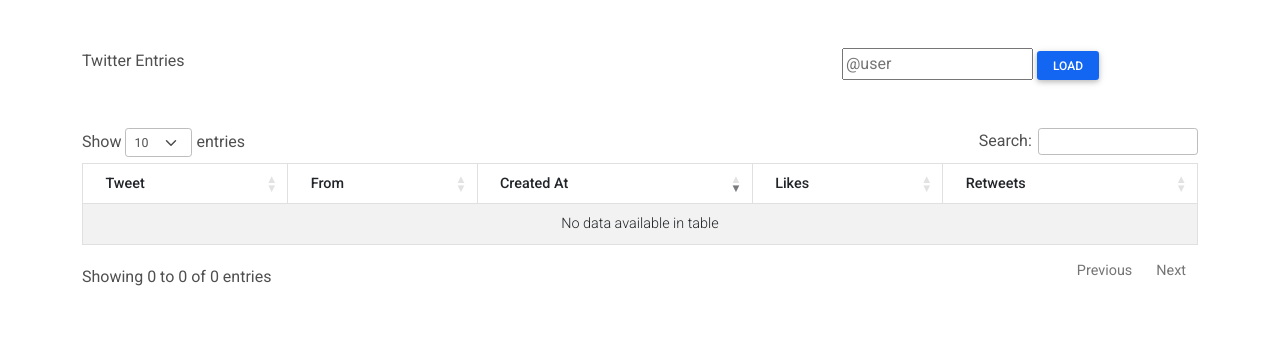
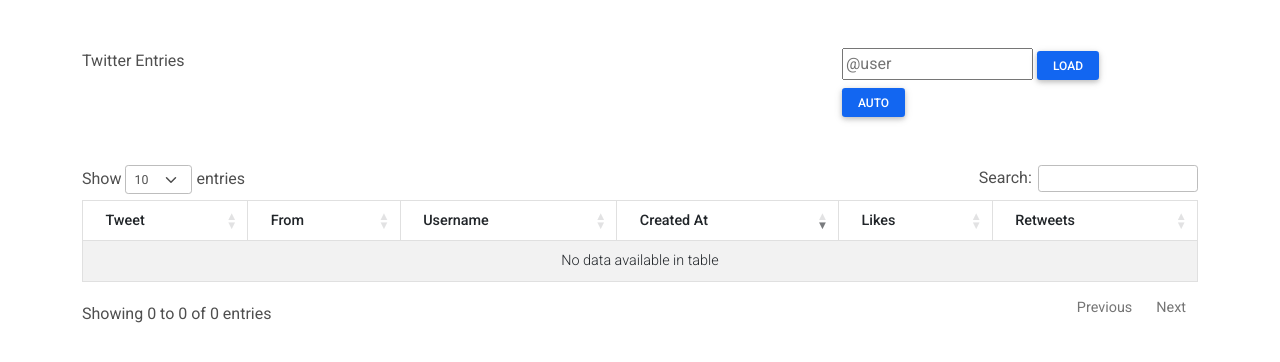
Before and after one commit to DerPauli/py-micro, a Flask app: page / in a window 1280 px wide. Shown: the top 362 px of the page. Run offline with Flask 2, Linux system fonts and the light colour scheme; data that the repository does not hold is empty; some libraries are stand-ins or nearby versions.

Commit message:
add automation; add formatting

```diff
--- a/app.py
+++ b/app.py
@@ -1,9 +1,11 @@
 from net.client import Client
 from db.db import MongoDB
 from dotenv import load_dotenv
+from dateutil import parser
 
 from flask import Flask, redirect, request, render_template, url_for, flash
 
+import os
 import json
 
 
@@ -11,7 +13,20 @@
 baseUrl = 'https://api.twitter.com/2/'
 app = Flask(__name__, template_folder='template')
 app.config.from_file('config.json', load=json.load)
-app.secret_key = "super secret key"
+app.secret_key = os.getenv('FLASK_SECRET')
+
+ENTRIES_TO_FETCH=20
+AUTO_HANDLE_LIST= [
+    'elonmusk',
+    'i_am_fabs',
+    'cnnbrk',
+    'billgates',
+    'nasa',
+    'twitter',
+    'cnn',
+    'nytimes'
+]
+
 
 load_dotenv()
 
@@ -28,7 +43,7 @@
 def fetch():
     tuser = request.form.get('handle')
     if tuser != None and tuser != '':
-        t = c.load_latest_tweets(tuser)
+        t = c.load_latest_tweets(tuser, ENTRIES_TO_FETCH)
         if t != None:
             bson = m.attach_oids(t)
 
@@ -38,3 +53,27 @@
             flash("Username not found", 'danger')
 
     return redirect(url_for('root'))
+
+@app.route("/auto", methods=['GET'])
+def auto():
+    for user in AUTO_HANDLE_LIST:
+        t = c.load_latest_tweets(user, ENTRIES_TO_FETCH)
+        if t != None:
+            bson = m.attach_oids(t)
+
+            m.print_bson(bson)
+            m.insert_tweets(bson)
+        else:
+            flash("Username not found", 'danger')
+
+    return redirect(url_for('root'))
+
+
+
+@app.template_filter('fmtdatetime')
+def format_datetime(value, format="%d.%m.%Y - %H:%M:%S"):
+    """Format a date time"""
+    if value is None:
+        return ""
+    datetime = parser.parse(value)
+    return datetime.strftime(format)
--- a/template/home.html
+++ b/template/home.html
@@ -45,6 +45,11 @@
             <input name="handle" type="text" placeholder="@user" required>
             <button type="submit" class="btn btn-sm btn-primary">Load</button>
           </form>
+          <div class="mt-2">
+            <form action="/auto" method="GET">
+              <button type="submit" class="btn btn-sm btn-primary">Auto</button>
+            </form>
+          </div>
         </div>
       </div>
     </div>
@@ -55,6 +60,8 @@
             <th class="th-sm">Tweet
             </th>
             <th class="th-sm">From
+            </th>
+            <th class="th-sm">Username
             </th>
             <th class="th-sm">Created At
             </th>
@@ -73,7 +80,8 @@
                   <i class="fa-solid fa-square-check"></i>
                 {% endif %}
               </td>
-              <td>{{ t.created_at }}</td>
+              <td>@{{ t.username | lower }}</td>
+              <td>{{ t.created_at | fmtdatetime }}</td>
               <td>{{ t.public_metrics.like_count }}</td>
               <td>{{ t.public_metrics.retweet_count }}</td>
             </tr>
@@ -86,7 +94,7 @@
       <script>
         $(document).ready(function () {
           $('#ttable').DataTable({
-            "order": [[ 2, "desc" ]]
+            "order": [[ 3, "desc" ]]
           });
         });
       </script>
```
Also changed, not shown: net/client.py (+3 -4 lines).
